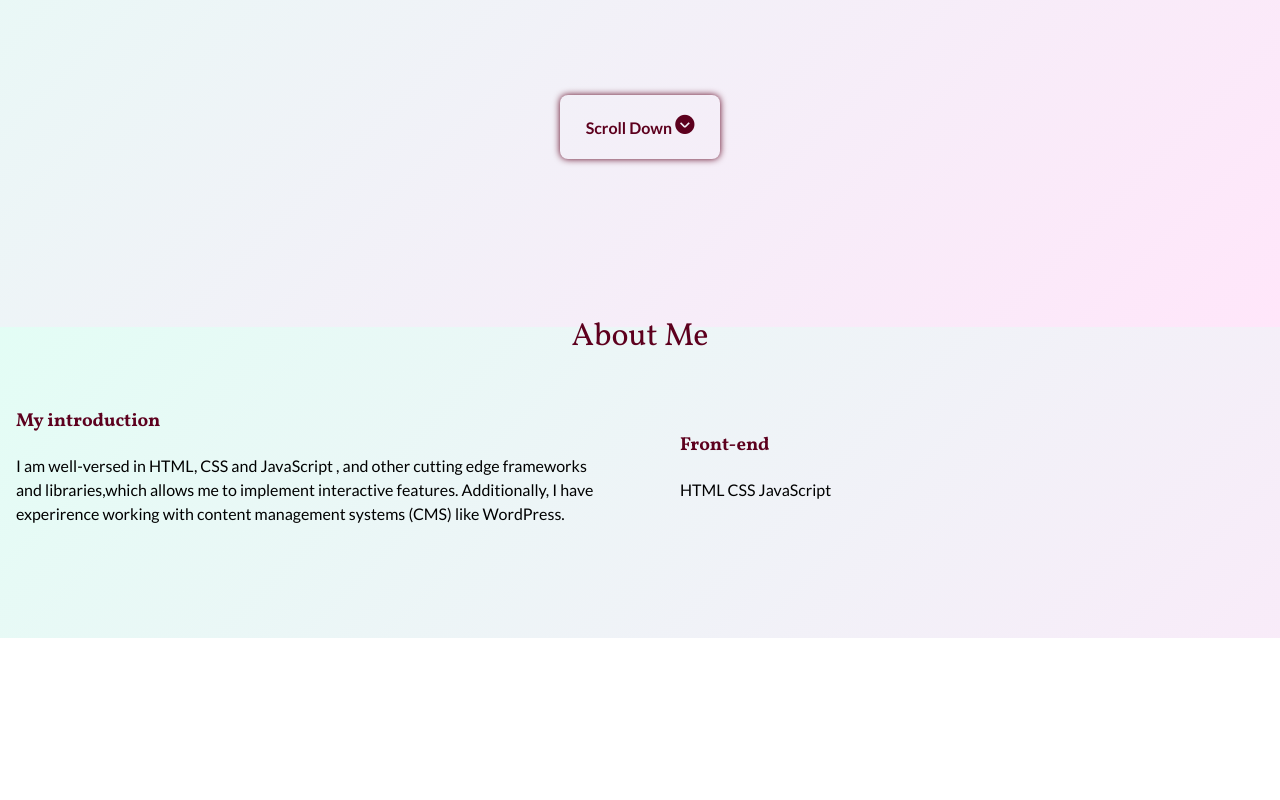
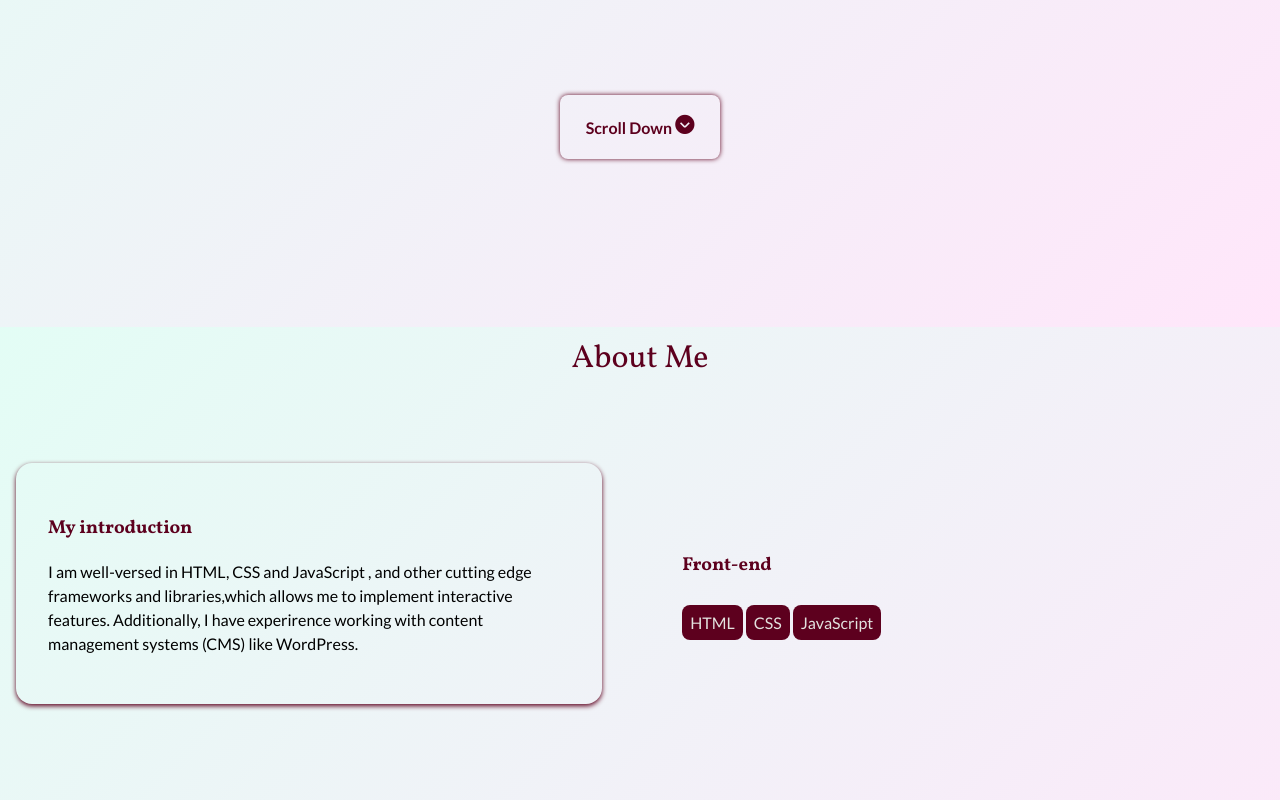
Before and after one commit to Juggernaut979/juggernaut, a plain HTML site: page index.html in a window 1280 px wide. Shown: the part 473-1273 px from the top of the page. Before the commit the page ends 1111 px from the top, so only its background shows below. Drawn offline with nearby package versions, Linux system fonts and the light colour scheme.

Commit message:
Stying and markup

```diff
--- a/index.html
+++ b/index.html
@@ -84,7 +84,7 @@
         <h2>About Me</h2>
 
         <div>
-          <section>
+          <section class="intro">
             <h3>My introduction</h3>
 
             <p>
@@ -95,13 +95,13 @@
             </p>
           </section>
 
-          <section>
+          <section class="techStack">
             <h3>Front-end</h3>
 
             <p>
-              <span>HTML</span>
-              <span>CSS</span>
-              <span>JavaScript</span>
+              <span class="specialText">HTML</span>
+              <span class="specialText">CSS</span>
+              <span class="specialText">JavaScript</span>
             </p>
           </section>
         </div>
--- a/style.css
+++ b/style.css
@@ -128,7 +128,7 @@ a {
   margin: 3rem auto;
   border-radius: 0.5rem;
   padding: 0.1rem;
-  box-shadow: 0px 0px 7px var(--dark-color);
+  box-shadow: 0px 0px 5px var(--dark-color);
   position: relative;
 }
 
@@ -159,4 +159,23 @@ a {
 
 .about h2 {
   text-align: center;
+  margin: 3rem 0 5rem;
 }
+
+.intro {
+  padding: 2rem;
+  border-radius: 1rem;
+
+  box-shadow: 0px 2px 5px var(--dark-color);
+}
+
+.specialText {
+  background-color: var(--dark-color);
+  color: var(--color);
+  border-radius: 0.5rem;
+  padding: 0.5rem;
+}
+
+.techStack p {
+  margin: 2rem 0 0;
+}
```
